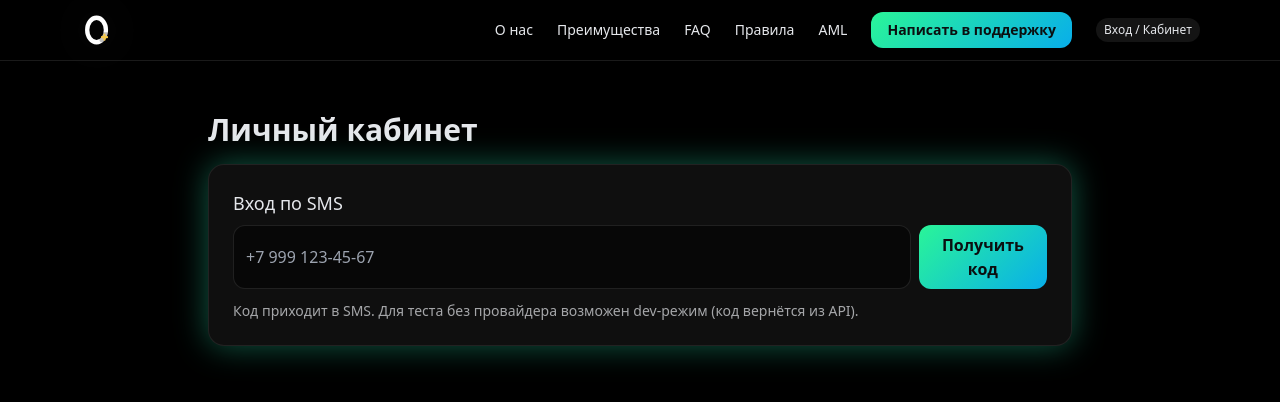
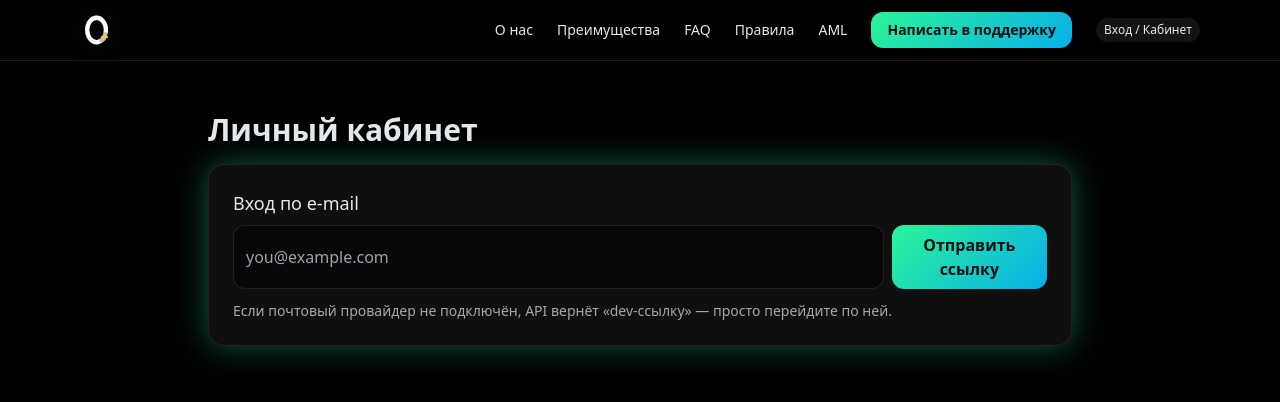
Before and after one commit to mihailgybkin-dot/obmennik-plus, a Next.js app: page /dashboard in a window 1280 px wide. Shown: the top 402 px of the page. Built offline with nearby package versions, Linux system fonts and the light colour scheme.

Commit message:
Update page.tsx

```diff
--- a/app/dashboard/page.tsx
+++ b/app/dashboard/page.tsx
@@ -3,20 +3,20 @@ import { useEffect, useMemo, useState } from 'react';
 import NavBar from '../../components/NavBar';
 import { refCodeFromEmail } from '../../lib';
 
-function getPhone(): string | null {
+function getEmail(): string | null {
   if (typeof window === 'undefined') return null;
-  return localStorage.getItem('phone') || null;
+  return localStorage.getItem('email') || null;
 }
 
 export default function Dashboard(){
-  const [phone, setPhone] = useState<string | null>(null);
-  useEffect(()=>{ setPhone(getPhone()); }, []);
+  const [email, setEmail] = useState<string | null>(null);
+  useEffect(()=>{ setEmail(getEmail()); }, []);
 
   const refLink = useMemo(()=>{
-    if(!phone) return '';
-    const code = refCodeFromEmail(phone);
+    if(!email) return '';
+    const code = refCodeFromEmail(email);
     return `${window.location.origin}/r/${code}`;
-  }, [phone]);
+  }, [email]);
 
   const [history, setHistory] = useState<any[]>([]);
   useEffect(()=>{
@@ -37,18 +37,20 @@ export default function Dashboard(){
       <div className="mx-auto max-w-4xl px-4 pt-28 pb-12">
         <h1 className="text-3xl font-bold">Личный кабинет</h1>
 
-        {!phone ? (
+        {!email ? (
           <div className="card p-6 mt-4">
-            <div className="text-lg mb-2">Вход по SMS</div>
-            <PhoneLogin/>
-            <p className="mt-3 text-sm opacity-70">Код приходит в SMS. Для теста без провайдера возможен dev-режим (код вернётся из API).</p>
+            <div className="text-lg mb-2">Вход по e-mail</div>
+            <EmailLogin/>
+            <p className="mt-3 text-sm opacity-70">
+              Если почтовый провайдер не подключён, API вернёт «dev-ссылку» — просто перейдите по ней.
+            </p>
           </div>
         ) : (
           <>
             <div className="card p-6 mt-4">
               <div className="text-lg mb-2">Профиль</div>
-              <div className="opacity-85">Телефон: <b>{phone}</b></div>
-              <button className="badge mt-3" onClick={()=>{localStorage.removeItem('phone'); location.reload();}}>Выйти</button>
+              <div className="opacity-85">E-mail: <b>{email}</b></div>
+              <button className="badge mt-3" onClick={()=>{localStorage.removeItem('email'); location.reload();}}>Выйти</button>
             </div>
             <div className="card p-6 mt-4">
               <div className="text-lg mb-2">Моя реферальная ссылка</div>
@@ -74,28 +76,23 @@ export default function Dashboard(){
   );
 }
 
-function PhoneLogin(){
-  const [step, setStep] = useState<"enter"|"code">("enter");
-  const [phone, setPhone] = useState("");
-  const [token, setToken] = useState<string>("");
-  const [code, setCode] = useState("");
+function EmailLogin(){
+  const [email, setEmail] = useState("");
+  const [devLink, setDevLink] = useState<string>("");
 
   const send = async () => {
-    const cleaned = phone.replace(/[^\d+]/g, '');
-    if (cleaned.length < 8) { alert('Введите корректный номер'); return; }
     try{
-      const r = await fetch('/api/phone/send', {
+      const r = await fetch('/api/send-magic-link', {
         method:'POST',
         headers:{'Content-Type':'application/json'},
-        body: JSON.stringify({ phone: cleaned })
+        body: JSON.stringify({ email })
       });
       const j = await r.json();
       if(j.ok){
-        setToken(j.token);
-        setStep("code");
-        if (j.dev && j.code) {
-          // dev-режим: показываем код пользователю для теста
-          alert(`DEV: ваш код ${j.code}`);
+        if (j.dev && j.link) {
+          setDevLink(j.link);
+        } else {
+          alert("Письмо отправлено. Проверьте почту.");
         }
       } else {
         alert(j.error || 'Ошибка отправки');
@@ -103,46 +100,22 @@ function PhoneLogin(){
     }catch(e){ alert('Сеть недоступна'); }
   };
 
-  const verify = async () => {
-    try{
-      const r = await fetch('/api/phone/verify', {
-        method:'POST',
-        headers:{'Content-Type':'application/json'},
-        body: JSON.stringify({ token, code })
-      });
-      const j = await r.json();
-      if(j.ok){
-        localStorage.setItem('phone', j.phone);
-        location.href='/dashboard';
-      } else {
-        alert(j.error || 'Неверный код');
-      }
-    }catch(e){ alert('Сеть недоступна'); }
-  };
-
   return (
     <div className="space-y-3">
-      {step === "enter" ? (
-        <div className="flex flex-col sm:flex-row gap-2">
-          <input
-            value={phone}
-            onChange={e=>setPhone(e.target.value)}
-            placeholder="+7 999 123-45-67"
-            inputMode="tel"
-            className="w-full bg-black/50 border border-white/10 rounded-xl p-3 outline-none focus:ring-2 focus:ring-cyan-400"
-          />
-          <button onClick={send} className="btn px-6">Получить код</button>
-        </div>
-      ) : (
-        <div className="flex flex-col sm:flex-row gap-2">
-          <input
-            value={code}
-            onChange={e=>setCode(e.target.value)}
-            placeholder="Код из SMS"
-            inputMode="numeric"
-            className="w-full bg-black/50 border border-white/10 rounded-xl p-3 outline-none focus:ring-2 focus:ring-cyan-400"
-          />
-          <button onClick={verify} className="btn px-6">Подтвердить</button>
+      <div className="flex flex-col sm:flex-row gap-2">
+        <input
+          value={email}
+          onChange={e=>setEmail(e.target.value)}
+          placeholder="you@example.com"
+          inputMode="email"
+          className="w-full bg-black/50 border border-white/10 rounded-xl p-3 outline-none focus:ring-2 focus:ring-cyan-400"
+        />
+        <button onClick={send} className="btn px-6">Отправить ссылку</button>
+      </div>
+      {devLink && (
+        <div className="text-sm">
+          Dev-ссылка для входа:{" "}
+          <a href={devLink} className="underline break-all">{devLink}</a>
         </div>
       )}
     </div>
```
